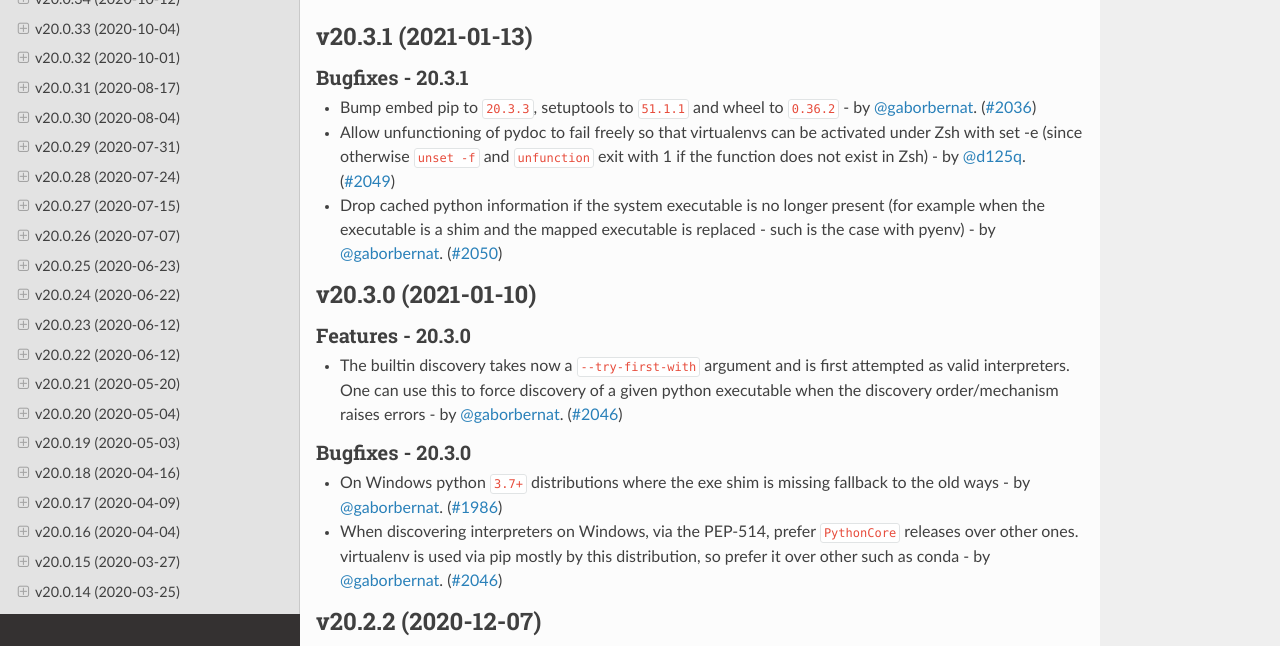
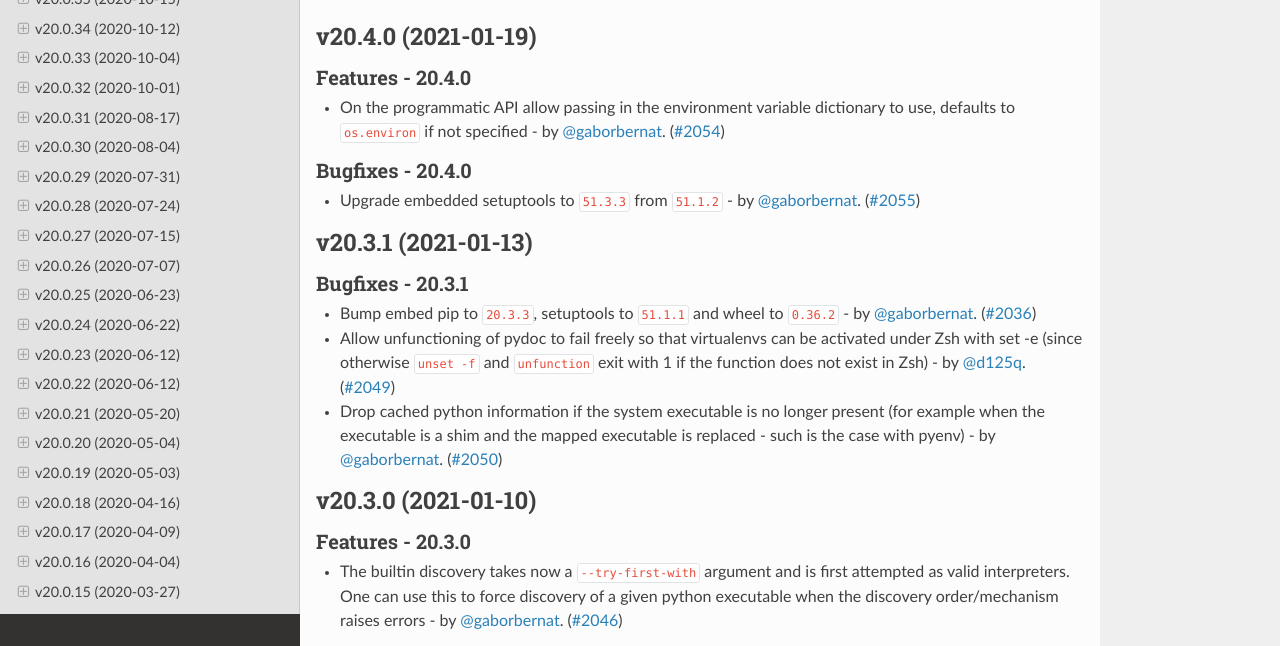
Before and after one commit to pypa/virtualenv, a Sphinx documentation site: the page built from docs/changelog.rst, in a window 1280 px wide and 900 px high, cut to the strip 254-900 px from the top of the window. Built offline with Sphinx 7.4.7 and the Read the Docs theme 2.0.0, drawn with Linux system fonts in a browser that asks for light colours; pages that are not in the unit, such as notebooks, are missing from menus; the version number could not be read and is left out.

Commit message:
release 20.4.0

```diff
--- a/docs/changelog.rst
+++ b/docs/changelog.rst
@@ -4,6 +4,19 @@
 .. include:: _draft.rst
 
 .. towncrier release notes start
+
+v20.4.0 (2021-01-19)
+--------------------
+
+Features - 20.4.0
+~~~~~~~~~~~~~~~~~
+- On the programmatic API allow passing in the environment variable dictionary to use, defaults to ``os.environ`` if not
+  specified - by :user:`gaborbernat`. (`#2054 <https://github.com/pypa/virtualenv/issues/2054>`_)
+
+Bugfixes - 20.4.0
+~~~~~~~~~~~~~~~~~
+- Upgrade embedded setuptools to ``51.3.3`` from ``51.1.2`` - by :user:`gaborbernat`. (`#2055 <https://github.com/pypa/virtualenv/issues/2055>`_)
+
 
 v20.3.1 (2021-01-13)
 --------------------
--- a/docs/changelog/2054.feature.rst
+++ /dev/null
@@ -1,2 +0,0 @@
-On the programmatic API allow passing in the environment variable dictionary to use, defaults to ``os.environ`` if not
-specified - by :user:`gaborbernat`.
--- a/docs/changelog/2055.bugfix.rst
+++ /dev/null
@@ -1 +0,0 @@
-Upgrade embedded setuptools to ``51.3.3`` from ``51.1.2`` - by :user:`gaborbernat`.
```
